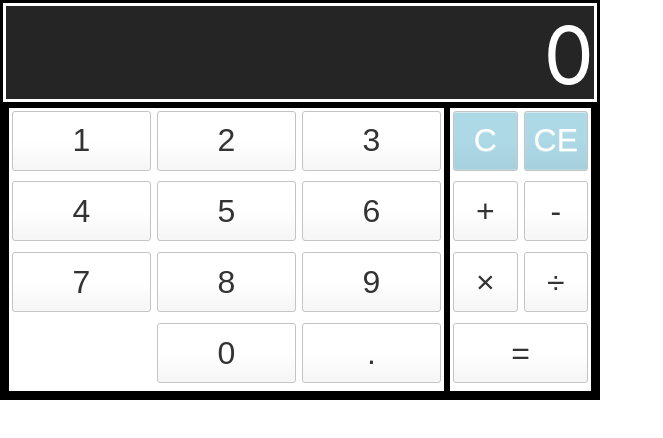
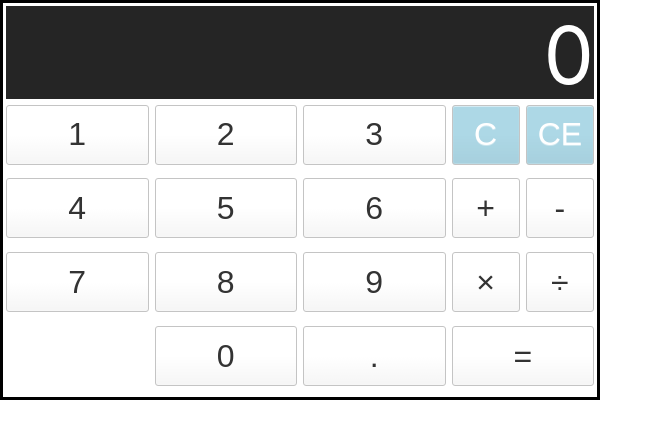
Before and after one commit to paulkim172/React-Calculator, a React (Create React App) app in the folder my-app/: page / in a window 1280 px wide. Shown: the top 438 px of the page, without its empty margins (0-663 px from the left). Built offline with nearby package versions, Linux system fonts and the light colour scheme.

Commit message:
removed borders from components and cleaned up css

```diff
--- a/my-app/src/App.css
+++ b/my-app/src/App.css
@@ -3,7 +3,7 @@
     min-height: 400px;
     min-width: 300px;
 
-    max-height: 800px;
+    max-height: 450px;
     max-width: 600px;
 
     display: grid;
@@ -47,7 +47,6 @@ button {
 .buttons {
     display: grid;
     grid-row: 2/3;
-    border: solid;
     grid-template-columns: 75% 25%;
     box-sizing: border-box;
 }
@@ -62,7 +61,6 @@ button {
         'four five six'
         'seven eight nine'
         '. zero period';
-    border: solid;
 }
 
     .one {
@@ -113,7 +111,6 @@ button {
     display: grid;
     grid-column: 2/3;
     grid-template-rows:  1fr 3fr;
-    border: solid;
 }
 
     .clear-buttons {
--- a/my-app/src/basicComponents/display.jsx
+++ b/my-app/src/basicComponents/display.jsx
@@ -14,8 +14,13 @@ class Display extends Component {
         let displayStyle = {
             fontSize: '5rem'
         }
+        if(this.props.display.length > 23) {
+            displayStyle = {
+                fontSize: '2.5rem'
+            }
+        }
 
-        if(this.props.display.length > 20) {
+        else if(this.props.display.length > 20) {
             displayStyle = {
                 fontSize: '3rem'
             }
```
